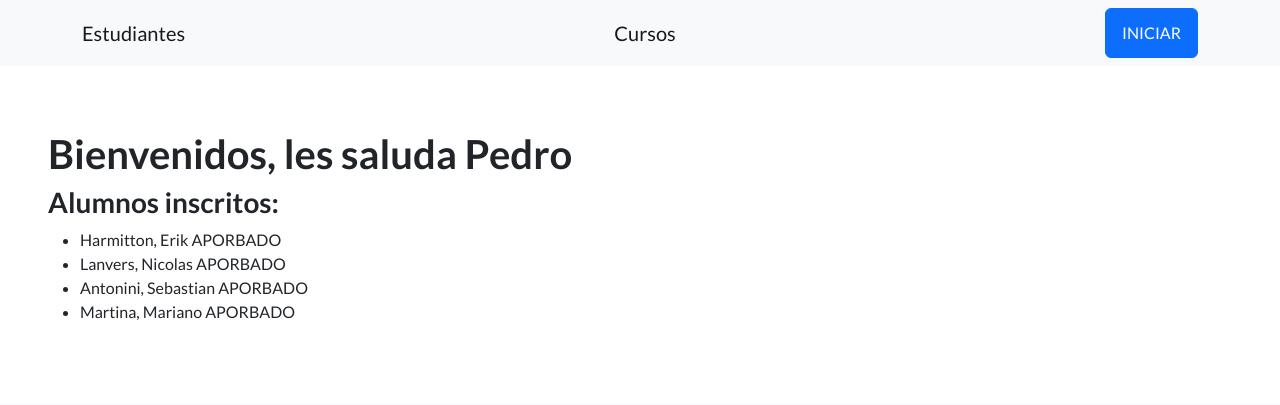
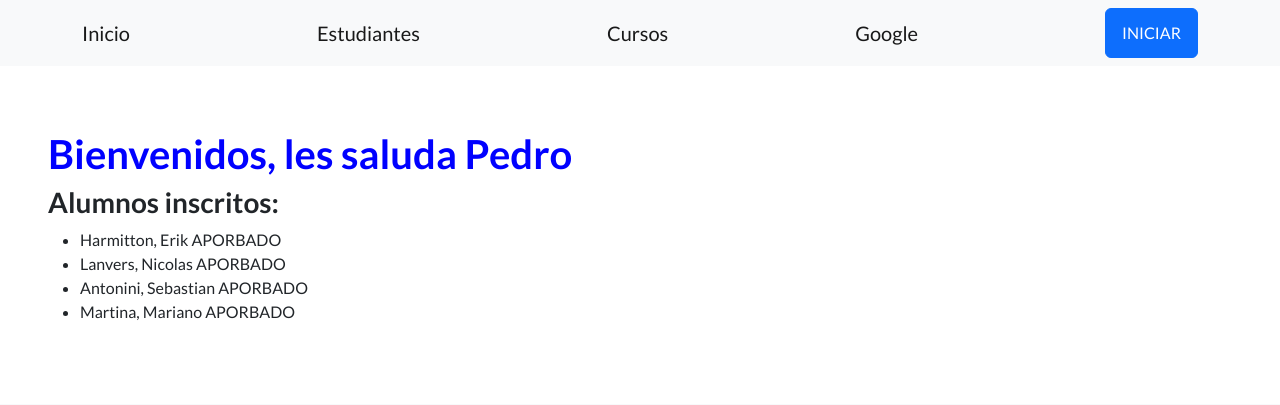
Before and after one commit to RuffoloL/47780_django, a Django app: page /studios/estudiantes/ in a window 1280 px wide. Shown: the top 405 px of the page. Run offline with Django 4.2, Linux system fonts and the light colour scheme; some libraries are stand-ins or nearby versions.

Commit message:
Agregada navegacion a la pagina

```diff
--- a/control_studios/templates/control_studios/lista_estudiantes.html
+++ b/control_studios/templates/control_studios/lista_estudiantes.html
@@ -5,7 +5,7 @@
 {% endblock titulo %}
 
     {% block contenido %}
-    <h1>
+    <h1 style="color:blue;">
       Bienvenidos, les saluda {{ profesor }}
     </h1>
 
--- a/control_studios/urls.py
+++ b/control_studios/urls.py
@@ -4,5 +4,5 @@ from control_studios.views import listar_estudiantes
 
 #Estas son las URLS de la app control_studios
 urlpatterns = [
-    path("estudiantes/", listar_estudiantes)
+    path("estudiantes/", listar_estudiantes, name="lista_estudiantes"),
 ]
--- a/sistema_coder/urls.py
+++ b/sistema_coder/urls.py
@@ -28,5 +28,5 @@ urlpatterns = [
     # Aqui agregar mis URLS
     # path(RUTA, VIEW)
     # La RUTA de la URL puede ser diferente al nombre de la view
-    path("", saludar_con_html),
+    path("", saludar_con_html, name="inicio"),
 ]
--- a/templates_base/base.html
+++ b/templates_base/base.html
@@ -23,8 +23,10 @@
         <!-- Navigation-->
         <nav class="navbar navbar-light bg-light static-top">
             <div class="container">
-                <a class="navbar-brand" href="">Estudiantes</a>
+                <a class="navbar-brand" href="{% url 'inicio' %}">Inicio</a>
+                <a class="navbar-brand" href="{% url 'lista_estudiantes' %}">Estudiantes</a>
                 <a class="navbar-brand" href="#!">Cursos</a>
+                <a class="navbar-brand" href="https://www.google.com">Google</a>
                 <a class="btn btn-primary" href="#signup">INICIAR</a>
             </div>
         </nav>
```
